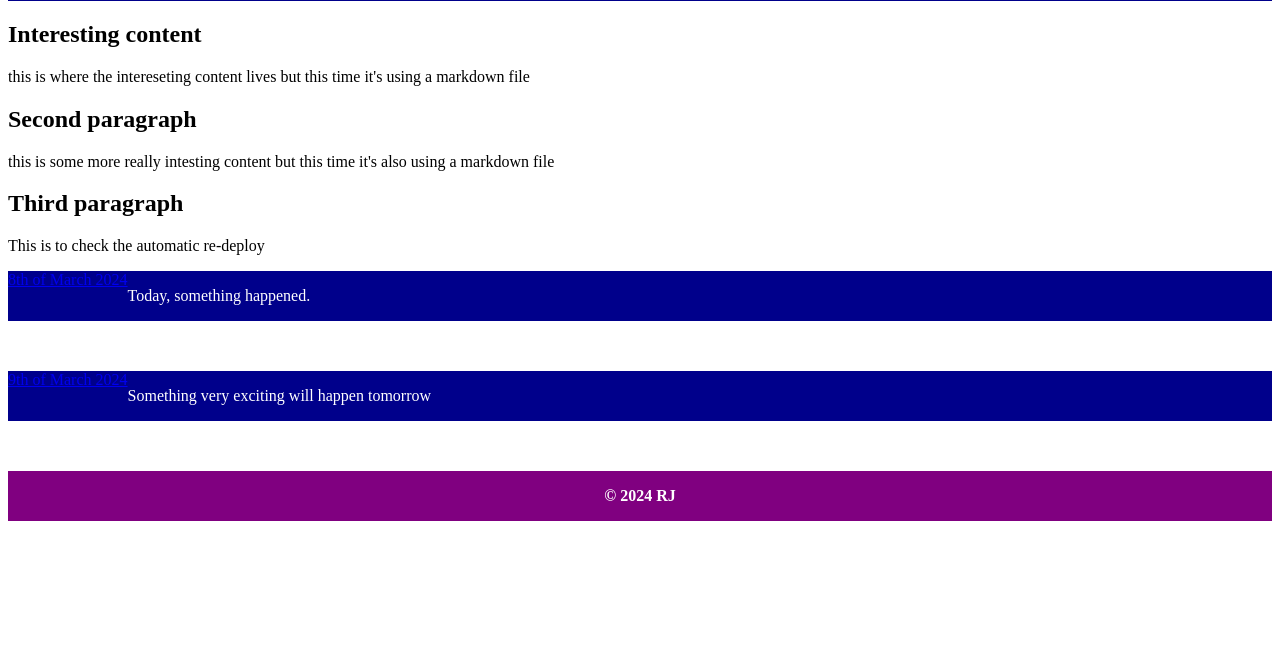
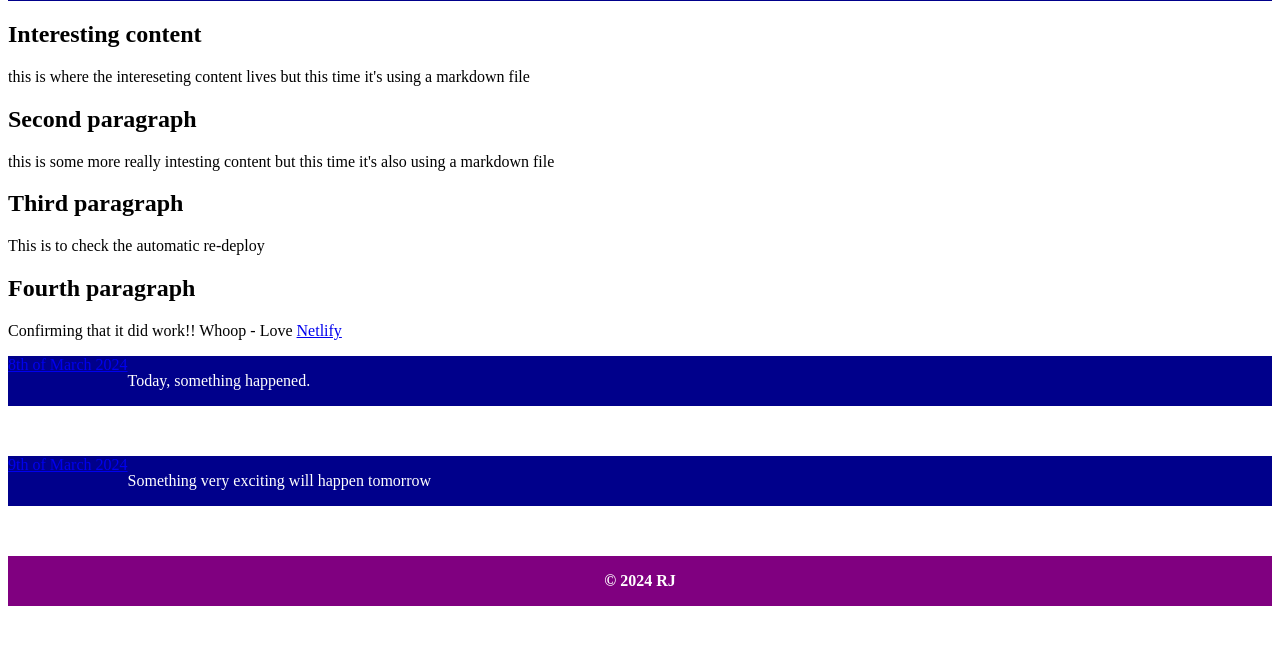
Before and after one commit to aarRJaay/blog, an Eleventy site: page src/index.md in a window 1280 px wide. Shown: the part 87-732 px from the top of the page. Built offline with nearby package versions, Linux system fonts and the light colour scheme; Eleventy itself is replaced by a stand-in of ours; files that its build step writes are made by us from their sources.

Commit message:
Just a fun short post

```diff
--- a/src/index.md
+++ b/src/index.md
@@ -14,6 +14,9 @@ but this time it's also using a markdown file
 ## Third paragraph
 This is to check the automatic re-deploy
 
+## Fourth paragraph
+Confirming that it did work!!  Whoop - Love <a href="netlify.app">Netlify</a>
+
 {% for blog in collections.blogs  %}
 <div class="blog-item">
     <a href="{{blog.url}}">{{ blog.data.title}}</a>
```
